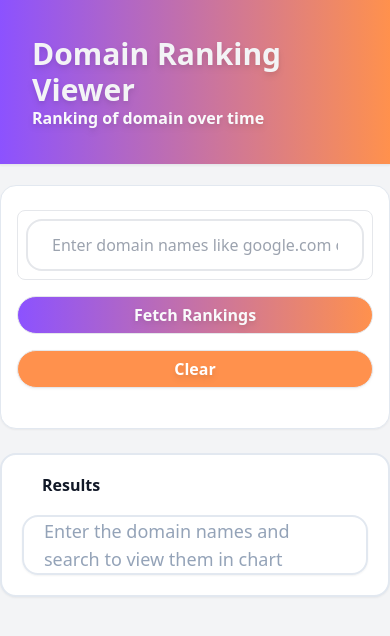
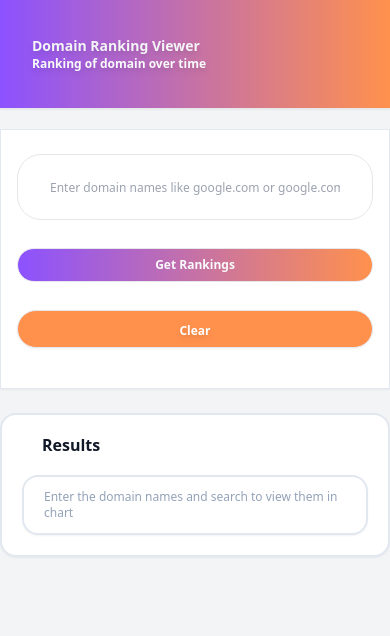
Before and after one commit to JayanShrestha/Frontend-Domain-Ranking-Application, a Vue app: page / in a window 390 px wide. Shown: the top 636 px of the page. Built offline with nearby package versions, Linux system fonts and the light colour scheme.

Commit message:
Changed the theme color, input field, and responsive design

```diff
--- a/src/views/DomainRanking.vue
+++ b/src/views/DomainRanking.vue
@@ -1,21 +1,21 @@
 <template>
   <div class="mx-auto  px-4 border-b bg-gradient-to-r from-[#8c52ff] to-[#ff914d] shadow-sm">
     <div class="max-w-6xl mx-auto px-4 py-4 flex justify-between items-left flex-col">
-      <h1 class="text-3xl font-bold text-gray-100 pt-5 drop-shadow-md">Domain Ranking Viewer</h1>
-    <p class="text-md font-semibold text-gray-50 pb-5 drop-shadow-md">Ranking of domain over time</p>
+      <h1 class="sm:text-base md:text-3xl text-sm font-bold text-gray-100 pt-5 drop-shadow-md">Domain Ranking Viewer</h1>
+    <p class="sm:text-sm md:text-base text-xs font-semibold text-gray-50 pb-5 drop-shadow-md">Ranking of domain over time</p>
     </div>
 
     </div>
-    <div class="mx-auto max-w-6xl px-4 py-6 space-y-6 mt-5 rounded-2xl border border-slate-200 bg-white p-4 shadow-sm">
+    <div class="mx-auto max-w-6xl px-4 py-6 space-y-6 mt-5 border border-slate-200 bg-white p-4 shadow-sm">
     <form @submit.prevent="onSubmit" class="form flex-col sm:flex-row">
          <div
-         class="flex items-center flex-wrap gap-2 border rounded-lg p-2 w-full cursor-text"
+         class="flex items-center flex-wrap gap-2 border rounded-3xl p-2 w-full cursor-text md:max-w-4xl xs:max-w-sm focus-within:ring-2 focus-within:ring-slate-400"
     @click="focusInput"
 >
       <div
         v-for="(item, index) in items"
         :key="index"
-        class="flex items-center gap-2 px-3 py-3 rounded-lg bg-slate-200 text-black text-sm font-medium"
+        class="flex items-center gap-2 px-2 py-2 rounded-xl bg-slate-200 text-black text-sm font-medium"
       >
         {{ item }}
 
@@ -28,20 +28,20 @@
         </span>
       </div>
        <input
-        class="border-2 rounded-2xl outline-none focus:border-slate-400 overflow-x-auto whitespace-nowrap w-full"
+        class="flex-1 min-w-[180px] outline-none rounded-2xl focus:border-slate-400 overflow-x-auto whitespace-nowrap w-10 sm:text-sm md:text-base text-xs"
         v-model="input"
         @input="formatAndValidate"
+        @keydown.enter.prevent = "addFromEnter"
         type="text"
         :placeholder="showPlaceholder?'Enter domain names like google.com or google.com,facebook.com' : ''"
-        required
       />
     </div>
 
-      <p v-if="!isValidDomain && input"><button class="text-black border-2 bg-amber-200 rounded-3xl hover:px-6 hover:py-3  duration-300 cursor-pointer" :disabled="!isValidDomain">❌ Invalid domain name</button></p>
-      <button v-if="!input || isValidDomain" class="border bg-gradient-to-r from-[#8c52ff] to-[#ff914d] text-gray-50 rounded-3xl font-sans font-semibold cursor-pointer " :disabled="loading || !isValidDomain" >
-       <span class="drop-shadow-md">{{ loading ? 'Loading...' : 'Fetch Rankings' }}</span>
+      <p v-if="!isValidDomain && input"><button class="text-black border-2 bg-amber-200 rounded-3xl  hover:translate-y-2  duration-300 cursor-pointer mt-3 sm:text-sm md:text-base text-xs" :disabled="!isValidDomain">❌ Invalid domain name</button></p>
+      <button v-if="!input || isValidDomain" class="border bg-gradient-to-r from-[#8c52ff] to-[#ff914d] text-gray-50 rounded-3xl font-sans font-semibold cursor-pointer h-fit sm:w-48 hover:translate-y-2 duration-300 mt-3 sm:text-sm md:text-base text-xs" :disabled="loading || !isValidDomain">
+      {{ loading ? 'Loading...' : 'Get Rankings' }}
       </button>
-      <button @click="input=''" type="button" class="border bg-[#ff914d] text-white rounded-3xl font-sans font-semibold cursor-pointer drop-shadow-sm" ><span class="drop-shadow-md">Clear</span></button>
+      <button @click.stop="input='' || removeButtons()" type="button" class="border bg-[#ff914d] text-white rounded-3xl font-sans font-semibold cursor-pointer drop-shadow-sm h-fit hover:translate-y-2 duration-300 mt-3" ><span class="drop-shadow-md sm:text-sm md:text-base text-xs">Clear</span></button>
     </form>
     </div>
     <p v-if="error" class="error max-w-6xl mx-auto my-5">{{"Type domain correctly and check again" }}</p>
@@ -61,7 +61,7 @@
        <h2 class="text-md font-bold px-5 mb-5">Results</h2>
 
       <div class="flex justify-center items-center border-2  rounded-2xl border-slate-200 shadow-sm h-[60px] w-full px-5">
-        <p class="text-lg text-slate-400">Enter the domain names and search to view them in chart</p>
+        <p class="sm:text-sm  md:text-base text-xs  text-slate-400">Enter the domain names and search to view them in chart</p>
 
 </div>
 </div>
@@ -84,6 +84,7 @@ const error = ref('');
 const results = ref([]);
 const isValidDomain = ref(false);
 const items = ref([]);
+const inputCleaned = ref('');
 const showPlaceholder = ref(true);// added boolean value to show placeholder
 
 const multiDomainRegex =
@@ -96,10 +97,14 @@ function formatAndValidate() {
     .join(', ');               // enforce ", " format
 
   isValidDomain.value = multiDomainRegex.test(cleaned);//checks whether the pattern exists
+  if(isValidDomain.value===true){
+  inputCleaned.value= input.value;
   const text = input.value;
   if(text.includes(',')){// initiates when the ',' is entered into the logic
   showPlaceholder.value = false;//placeholder is empty
-checkComma(text);// initiates the funciton to change the input domain into button with close button
+checkComma(text);// initiates the function to change the input domain into button with close button
+  }
+
 }
 }
 function checkComma(text){
@@ -113,11 +118,31 @@ function checkComma(text){
     }
     //reset the input to whatever comes after the comma
     input.value = text.split(',').slice(1).join(',').trim();
+    console.log(items.value)
   }
+
+function addFromEnter(){// function to add the domain when enter is pressed
+  const name = input.value.trim();
+  if(name){
+    items.value.push(name);
+    input.value='';
+    showPlaceholder.value = false;
+  }
+}
 function removeItem(index){// function to remove the input button from the field
 items.value.splice(index,1);
 showPlaceholder.value = true;
 
+}
+
+function focusInput() {
+  if (input.value) {
+    input.value.focus()
+  }
+}
+function removeButtons(){// function to remove all buttons when clear is clicked
+  items.value.splice(0,items.value.length);
+  showPlaceholder.value = true;
 }
 
 
@@ -127,7 +152,7 @@ async function onSubmit() {
   loading.value = true;
 
   try {
-    const domains = input.value.split(',').map(d => d.trim());//splits the strings into substrings and return them as array with white spaced removed
+    const domains = items.value.map(d => d.trim());//splits the strings into substrings and return them as array with white spaced removed
 
     if (domains.length === 1) {//if the domain is single domain input
       const data = await fetchsingledomain(domains[0]);
@@ -140,7 +165,7 @@ async function onSubmit() {
         },
       ];
     } else {
-      const data = await fetchmultdomain(input.value);//backend does the array conversion so sending the raw data
+      const data = await fetchmultdomain(items.value.toString());//backend does the array conversion so sending the raw data
       results.value = data.results;
     }
   } catch (err) {
--- a/tailwind.config.js
+++ b/tailwind.config.js
@@ -6,6 +6,7 @@ export default {
   theme: {
     extend: {
       screens:{
+        xs: `400px`,
         sm: '640px',
         md: '768px',
         lg: '1024px',
```
Also changed, not shown: .prettierrc.yaml (added).
